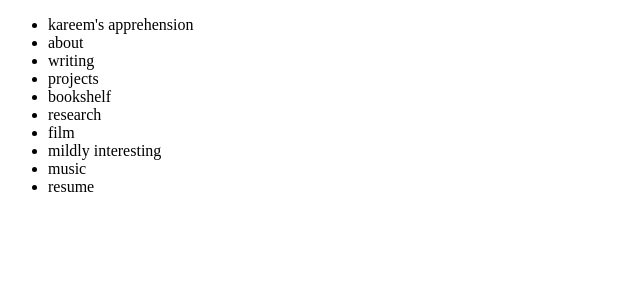
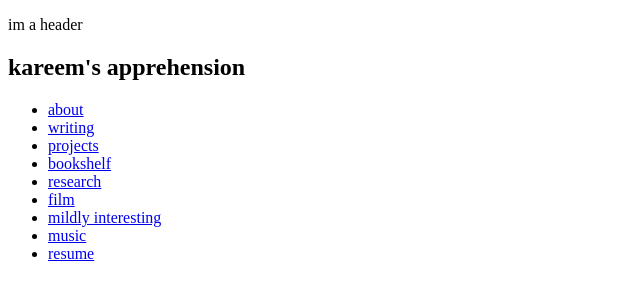
Before and after one commit to boshd/kareemarab, a Next.js app: page / in a window 1280 px wide. Shown: the top 300 px of the page, without its empty margins (0-640 px from the left). Built offline with nearby package versions, Linux system fonts and the light colour scheme.

Commit message:
worked on foundation

```diff
--- /dev/null
+++ b/components/Header.js
@@ -0,0 +1,15 @@
+import React from 'react';
+import PropTypes from 'prop-types';
+
+const Header = ({ t }) => (
+    <div className="header">
+        <p>im a header</p>
+    </div>
+);
+
+Header.propTypes = {
+    t: PropTypes.func,
+    config: PropTypes.object,
+};
+
+export default Header;
--- /dev/null
+++ b/components/Layout.js
@@ -0,0 +1,26 @@
+import React from 'react';
+import Head from 'next/head';
+import config from '../data/config'
+import Header from './Header';
+
+const Layout = ({ children }) => (
+  <div>
+      <Head>
+          <title>{config.siteTitle}</title>
+          <meta name='description' content={config.siteDescription}/>
+          {/* <meta name="image" content={logo} /> */}
+          <meta name="viewport" content="width=device-width, initial-scale=1.0" />
+          <script src="https://www.retainable.io/assets/retainable/rss-embed/retainable-rss-embed.js"></script>
+          {/* <link rel="icon" href={logo}></link> */}
+      </Head>
+
+      <div>
+        <Header/>
+      </div>
+      <div>
+        {children}
+      </div>
+  </div>
+)
+
+export default Layout
--- /dev/null
+++ b/data/config.js
@@ -0,0 +1,49 @@
+const config = {
+    siteTitle: 'Kareem Arab',
+    siteTitleShort: 'kareem',
+    siteTitleAlt: '@me',
+    // siteLogo: '/src/images/logo.png',
+    siteUrl: 'https://www.kareemarab.com',
+    repo: 'https://github.com/kareemarab/kareemarab',
+    pathPrefix: '',
+    dateFromFormat: 'YYYY-MM-DD',
+    dateFormat: 'MMMM Do, YYYY',
+    siteDescription:
+      'kareem\'s apprehension :(',
+    siteRss: '/rss.xml',
+    googleAnalyticsID: '',
+    postDefaultCategoryID: 'personal',
+    newsletter: '',
+    newsletterEmbed: '',
+    userName: 'kareemarab',
+    userEmail: 'me@kareemarab.com',
+    userTwitter: 'itskareemarab',
+    menuLinks: [
+      {
+        name: 'about',
+        link: '/about',
+      },
+      {
+        name: 'why',
+        link: '/about',
+      }
+    ],
+    themeColor: '#3F80FF',
+    backgroundColor: '#ffffff',
+  }
+
+  // Make sure pathPrefix is empty if not needed
+  if (config.pathPrefix === '/') {
+    config.pathPrefix = ''
+  } else {
+    // Make sure pathPrefix only contains the first forward slash
+    config.pathPrefix = `/${config.pathPrefix.replace(/^\/|\/$/g, '')}`
+  }
+
+  // Make sure siteUrl doesn't have an ending forward slash
+  if (config.siteUrl.substr(-1) === '/') config.siteUrl = config.siteUrl.slice(0, -1)
+
+  // Make sure siteRss has a starting forward slash
+  if (config.siteRss && config.siteRss[0] !== '/') config.siteRss = `/${config.siteRss}`
+
+  module.exports = config
--- a/package.json
+++ b/package.json
@@ -9,6 +9,7 @@
   },
   "dependencies": {
     "next": "9.4.0",
+    "prop-types": "^15.7.2",
     "react": "16.13.1",
     "react-dom": "16.13.1"
   }
--- /dev/null
+++ b/pages/_app.js
@@ -0,0 +1,7 @@
+import '../assets/styles/main.scss'
+
+const App = ({ Component, pageProps }) => {
+    return <Component {...pageProps} />;
+};
+
+export default App;
--- a/pages/api/hello.js
+++ /dev/null
@@ -1,6 +0,0 @@
-// Next.js API route support: https://nextjs.org/docs/api-routes/introduction
-
-export default (req, res) => {
-  res.statusCode = 200
-  res.json({ name: 'Kareem Arab' })
-}
--- a/pages/index.js
+++ b/pages/index.js
@@ -1,27 +1,21 @@
-import Head from 'next/head'
+import React from 'react';
+import Layout from '../components/Layout';
 
-export default function Home() {
+export default function IndexPage() {
   return (
-    <div className="container">
-      <Head>
-        <title>Kareem Arab</title>
-        <link rel="icon" href="/favicon.ico" />
-      </Head>
-
-      <main>
-        <ul>
-          <li>kareem's apprehension</li>
-          <li>about</li>
-          <li>writing</li>
-          <li>projects</li>
-          <li>bookshelf</li>
-          <li>research</li>
-          <li>film</li>
-          <li>mildly interesting</li>
-          <li>music</li>
-          <li>resume</li>
-        </ul>
-      </main>
-    </div>
+    <Layout>
+      <h2>kareem's apprehension</h2>
+      <ul>
+        <li><a href="#">about</a></li>
+        <li><a href="#">writing</a></li>
+        <li><a href="#">projects</a></li>
+        <li><a href="#">bookshelf</a></li>
+        <li><a href="#">research</a></li>
+        <li><a href="#">film</a></li>
+        <li><a href="#">mildly interesting</a></li>
+        <li><a href="#">music</a></li>
+        <li><a href="#">resume</a></li>
+      </ul>
+    </Layout>
   )
 }
```
Also changed, not shown: assets/styles/main.scss (added), components/Footer.js (added), 1 other file (tests, documents, lock files or other folders).
